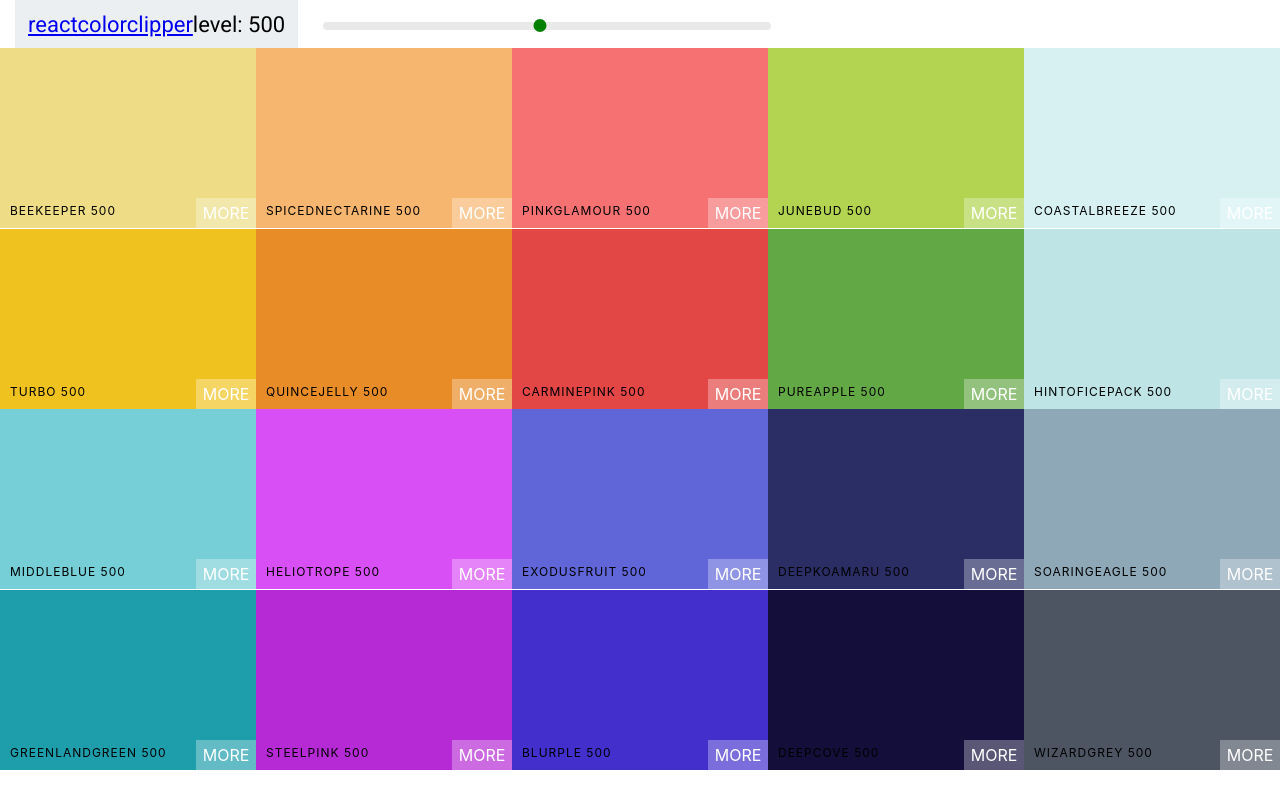
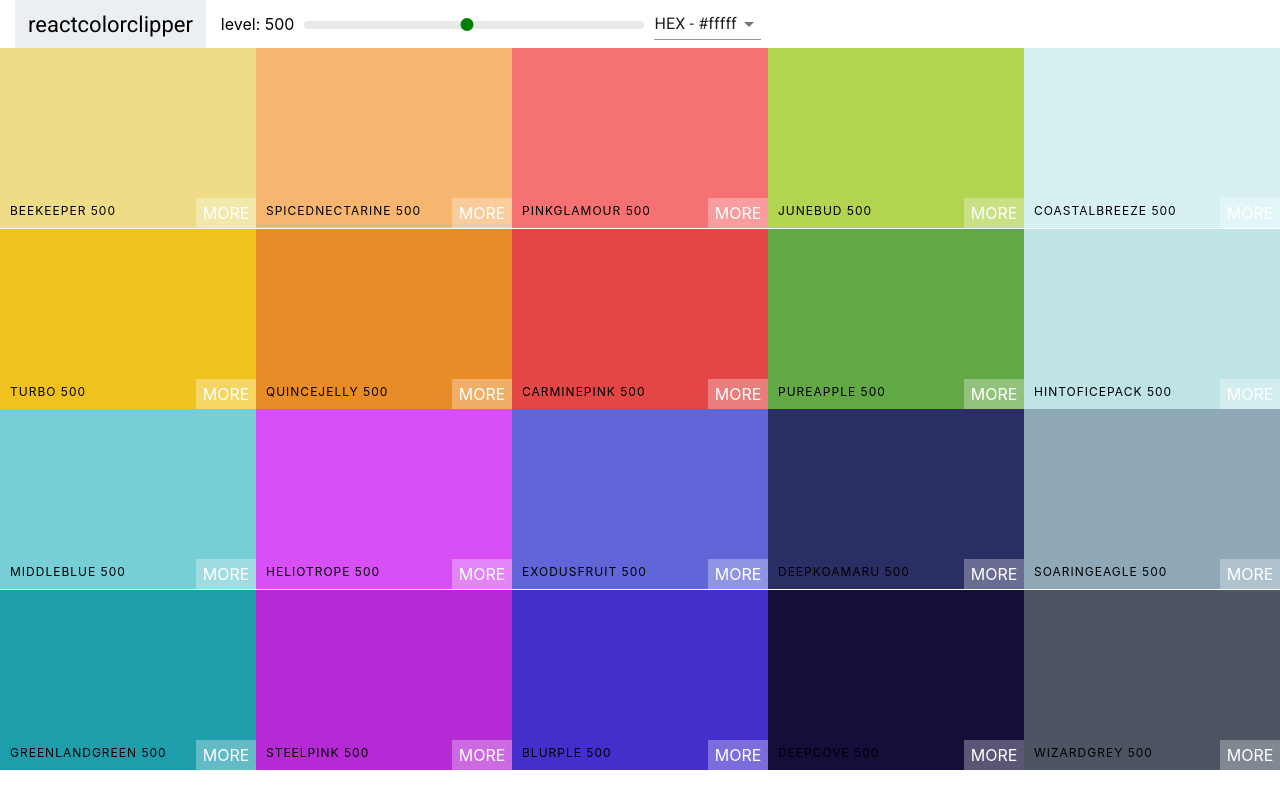
Before and after one commit to koartim/color-app, a React (Create React App) app: page / in a window 1280 px wide. Built offline with nearby package versions, Linux system fonts and the light colour scheme.

Commit message:
added select and material ui

```diff
--- a/package.json
+++ b/package.json
@@ -3,6 +3,7 @@
   "version": "0.1.0",
   "private": true,
   "dependencies": {
+    "@material-ui/core": "^4.9.11",
     "@testing-library/jest-dom": "^4.2.4",
     "@testing-library/react": "^9.5.0",
     "@testing-library/user-event": "^7.2.1",
--- a/src/Navbar.css
+++ b/src/Navbar.css
@@ -16,8 +16,14 @@
     align-items: center;
 }
 
+.logo a {
+    text-decoration: none;
+    color: black;
+
+}
+
 .slider {
-    width: 35%;
+    width: 340px;
     margin: 0 10px;
     display: inline-block;
 }
--- a/src/components/Navbar.js
+++ b/src/components/Navbar.js
@@ -1,20 +1,34 @@
 import React from 'react'
+import Slider from 'rc-slider';
+import Select from '@material-ui/core/Select';
+import MenuItem from '@material-ui/core/MenuItem';
 import 'rc-slider/assets/index.css';
 import '../Navbar.css';
-import Slider from 'rc-slider';
+
 
 class Navbar extends React.Component {
+    constructor(props) {
+        super(props);
+        this.state = {format: "hex"};
+        this.handleChange = this.handleChange.bind(this);
+    };
+
+    handleChange = (e) => {
+         this.setState({format: e.target.value});
+         this.props.handleChange(e.target.value)
+
+    }
 
 render() {
-        const { level, changeLevel } = this.props
+  const { level, changeLevel, handleChange } = this.props
+  const { format } = this.state
   return (
     <header className="Navbar">
          <div className="logo">
             <a href="/">reactcolorclipper</a>
+        </div>
         <div className="slider-container">
             <span>level: {level}</span>
-                    </div>
-                </div>
           <div className="slider">
                 <Slider
                 defaultValue={ level }
@@ -24,6 +38,14 @@
                 step={ 100 }
                 />
           </div>
+        </div>
+            <div className="select-container">
+                <Select value={format} onChange={this.handleChange}>
+                    <MenuItem value="hex">HEX - #fffff</MenuItem>
+                    <MenuItem value="rgb">RGB - rgb(255, 255, 255)</MenuItem>
+                    <MenuItem value="rgba">RGBA - rgba(255, 255, 255, 1.0)</MenuItem>
+                </Select>
+        </div>
     </header>
     )
   }
--- a/src/components/Palette.js
+++ b/src/components/Palette.js
@@ -7,24 +7,29 @@
 class Palette extends React.Component {
 
     state = {
-        level: 500
+        level: 500,
+        format: "hex"
     }
 
     changeLevel = (newLevel) => {
         this.setState({level: newLevel})
     }
 
+    changeFormat = (val) => {
+        this.setState({format: val});
+    }
+
     render() {
         const { colors } = this.props.palette
-        const { level } = this.state
+        const { level, format } = this.state
         const colorBoxes = colors[level].map(color => {
-           return <ColorBox background={color.hex} name={color.name}/>
+           return <ColorBox background={color[format]} name={color.name}/>
         })
 
         return (
             <div className="Palette">
 
-                <NavBar changeLevel={this.changeLevel} level={ level }/>
+                <NavBar changeLevel={this.changeLevel} handleChange={this.changeFormat} level={ level }/>
 
                 <div className="Palette-colors">
                     {colorBoxes}
```
Also changed, not shown: 1 other file (tests, documents, lock files or other folders). Lines whose indentation alone changed are shown as unchanged.
